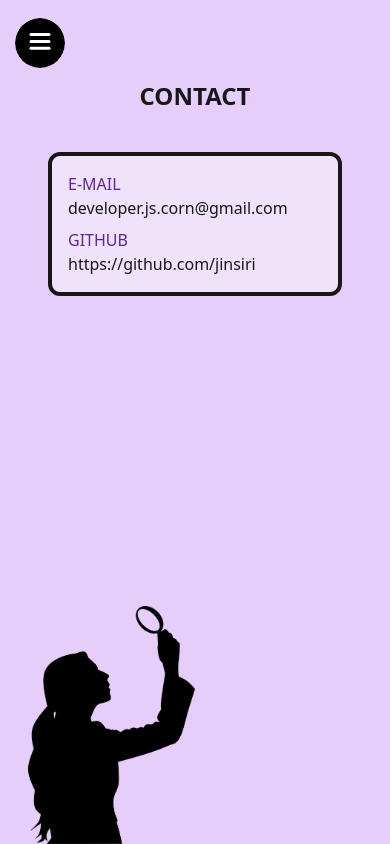
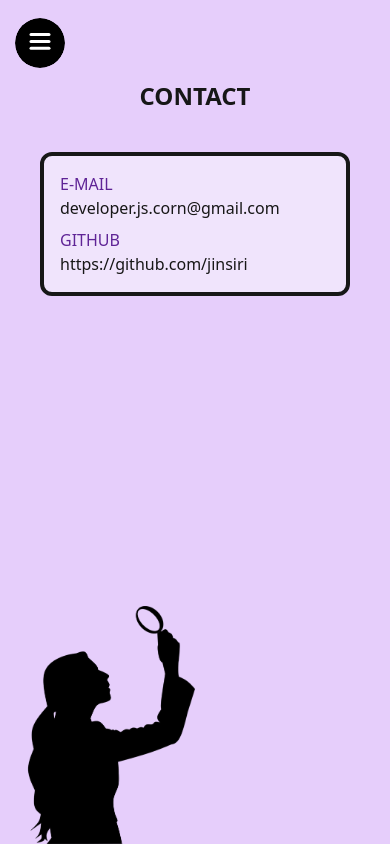
Before and after one commit to jinsiri/truthprevails, a Next.js app: page /classic/contact in a window 390 px wide. Built offline with nearby package versions, Linux system fonts and the light colour scheme.

Commit message:
Style: oklch -> hex 수정(구형 사파리 지원 이슈), 모바일 여백 수정

```diff
--- a/app/classic/contact/page.tsx
+++ b/app/classic/contact/page.tsx
@@ -9,7 +9,7 @@ export default function ClassicContact() {
     <section className={'relative min-h-screen bg-purple-200 px-6 pb-[50vw] md:pb-0 lg:px-0 xl:h-screen xl:overflow-hidden'}>
       <h2 className={'text-center text-2xl font-black uppercase md:text-5xl lg:text-7xl'}>Contact</h2>
       <div
-        className={'my-10 items-center px-6 text-base font-medium md:my-20 md:px-10 md:text-2xl lg:flex lg:h-3/4 lg:text-3xl xl:my-0 xl:px-[25%] xl:text-4xl'}
+        className={'my-10 items-center px-4 text-base font-medium md:my-20 md:px-10 md:text-2xl lg:flex lg:h-3/4 lg:text-3xl xl:my-0 xl:px-[25%] xl:text-4xl'}
       >
         <ul className={'w-full space-y-2 rounded-xl border-4 bg-gray-50/50 p-4 md:space-y-6 md:p-10'}>
           <li className={'items-center gap-1 md:flex md:gap-2'}>
--- a/styles/globals.css
+++ b/styles/globals.css
@@ -15,30 +15,30 @@
   --background: #fff;
   --foreground: #171717;
 
-  --color-amber-50: oklch(0.987 0.022 95.277);
-  --color-amber-100: oklch(0.962 0.059 95.617);
-  --color-amber-200: oklch(0.924 0.12 95.746);
-  --color-amber-300: oklch(0.77 0.18 80);
-  --color-amber-400: oklch(0.828 0.189 84.429);
-  --color-amber-500: oklch(0.769 0.188 70.08);
-  --color-amber-600: oklch(0.666 0.179 58.318);
-  --color-amber-700: oklch(0.555 0.163 48.998);
-  --color-amber-800: oklch(0.473 0.137 46.201);
-  --color-amber-900: oklch(0.414 0.112 45.904);
-  --color-amber-950: oklch(0.279 0.077 45.635);
+  --color-amber-50: #fffdf3;
+  --color-amber-100: #fff7c2;
+  --color-amber-200: #ffe871;
+  --color-amber-300: #fcb92d;
+  --color-amber-400: #fccc2e;
+  --color-amber-500: #eaaa00;
+  --color-amber-600: #c18700;
+  --color-amber-700: #9a6c00;
+  --color-amber-800: #805a00;
+  --color-amber-900: #6b4c00;
+  --color-amber-950: #412e00;
 
   /* sky */
-  --color-sky-50: oklch(0.977 0.013 236.62);
-  --color-sky-100: oklch(0.951 0.026 236.824);
-  --color-sky-200: oklch(0.901 0.058 230.902);
-  --color-sky-300: oklch(0.828 0.111 230.318);
-  --color-sky-400: oklch(0.746 0.16 232.661);
-  --color-sky-500: oklch(0.685 0.169 237.323);
-  --color-sky-600: oklch(0.588 0.158 241.966);
-  --color-sky-700: oklch(0.5 0.134 242.749);
-  --color-sky-800: oklch(0.443 0.11 240.79);
-  --color-sky-900: oklch(0.391 0.09 240.876);
-  --color-sky-950: oklch(0.293 0.066 243.157);
+  --color-sky-50: #f8fcff;
+  --color-sky-100: #eaf7ff;
+  --color-sky-200: #c9eaff;
+  --color-sky-300: #9edaff;
+  --color-sky-400: #6dc8ff;
+  --color-sky-500: #4fbaff;
+  --color-sky-600: #319eea;
+  --color-sky-700: #237fcb;
+  --color-sky-800: #1f6aa7;
+  --color-sky-900: #1e5a8d;
+  --color-sky-950: #133d66;
 
   /* mint */
   --color-emerald-100: #e0f9f3;
@@ -77,17 +77,17 @@
   --color-purple-700: #5f2496;
 
   /* gray */
-  --color-gray-50: oklch(0.985 0.002 247.839);
-  --color-gray-100: oklch(0.967 0.003 264.542);
-  --color-gray-200: oklch(0.928 0.006 264.531);
-  --color-gray-300: oklch(0.872 0.01 258.338);
-  --color-gray-400: oklch(0.707 0.022 261.325);
-  --color-gray-500: oklch(0.551 0.027 264.364);
-  --color-gray-600: oklch(0.446 0.03 256.802);
-  --color-gray-700: oklch(0.373 0.034 259.733);
-  --color-gray-800: oklch(0.278 0.033 256.848);
-  --color-gray-900: oklch(0.21 0.034 264.665);
-  --color-gray-950: oklch(0.13 0.028 261.692);
+  --color-gray-50: #fcfcfe;
+  --color-gray-100: #f5f5fb;
+  --color-gray-200: #e8e8f0;
+  --color-gray-300: #d6d6e2;
+  --color-gray-400: #a4a4b3;
+  --color-gray-500: #88889a;
+  --color-gray-600: #6f6f83;
+  --color-gray-700: #5e5e72;
+  --color-gray-800: #48485c;
+  --color-gray-900: #39394a;
+  --color-gray-950: #252533;
 
   font-family: 'NeoDunggeunmo', sans-serif;
 }
@@ -96,29 +96,30 @@
   --background: #0a0a0a;
   --foreground: #fff;
 
-  --color-amber-50: oklch(0.279 0.077 45.635);
-  --color-amber-100: oklch(0.414 0.112 45.904);
-  --color-amber-200: oklch(0.473 0.137 46.201);
-  --color-amber-300: oklch(0.555 0.163 48.998);
-  --color-amber-400: oklch(0.666 0.179 58.318);
-  --color-amber-500: oklch(0.769 0.188 70.08);
-  --color-amber-600: oklch(0.828 0.189 84.429);
-  --color-amber-700: oklch(0.77 0.18 80);
-  --color-amber-800: oklch(0.924 0.12 95.746);
-  --color-amber-900: oklch(0.962 0.059 95.617);
-  --color-amber-950: oklch(0.987 0.022 95.277);
+  --color-amber-50: #412e00;
+  --color-amber-100: #6b4c00;
+  --color-amber-200: #805a00;
+  --color-amber-300: #9a6c00;
+  --color-amber-400: #c18700;
+  --color-amber-500: #eaaa00;
+  --color-amber-600: #fccc2e;
+  --color-amber-700: #fcb92d;
+  --color-amber-800: #ffe871;
+  --color-amber-900: #fff7c2;
+  --color-amber-950: #fffdf3;
 
-  --color-sky-50: oklch(0.293 0.066 243.157);
-  --color-sky-100: oklch(0.391 0.09 240.876);
-  --color-sky-200: oklch(0.443 0.11 240.79);
-  --color-sky-300: oklch(0.5 0.134 242.749);
-  --color-sky-400: oklch(0.588 0.158 241.966);
-  --color-sky-500: oklch(0.685 0.169 237.323);
-  --color-sky-600: oklch(0.746 0.16 232.661);
-  --color-sky-700: oklch(0.828 0.111 230.318);
-  --color-sky-800: oklch(0.901 0.058 230.902);
-  --color-sky-900: oklch(0.951 0.026 236.824);
-  --color-sky-950: oklch(0.977 0.013 236.62);
+
+  --color-sky-50: #133d66;
+  --color-sky-100: #1e5a8d;
+  --color-sky-200: #1f6aa7;
+  --color-sky-300: #237fcb;
+  --color-sky-400: #319eea;
+  --color-sky-500: #4fbaff;
+  --color-sky-600: #6dc8ff;
+  --color-sky-700: #9edaff;
+  --color-sky-800: #c9eaff;
+  --color-sky-900: #eaf7ff;
+  --color-sky-950: #f8fcff;
 
   --color-emerald-100: #009f87;
   --color-emerald-200: #3ac3a7;
@@ -152,17 +153,17 @@
   --color-purple-600: #e6cefb;
   --color-purple-700: #f6ebfe;
 
-  --color-gray-50: oklch(0.13 0.028 261.692);
-  --color-gray-100: oklch(0.21 0.034 264.665);
-  --color-gray-200: oklch(0.278 0.033 256.848);
-  --color-gray-300: oklch(0.373 0.034 259.733);
-  --color-gray-400: oklch(0.446 0.03 256.802);
-  --color-gray-500: oklch(0.551 0.027 264.364);
-  --color-gray-600: oklch(0.707 0.022 261.325);
-  --color-gray-700: oklch(0.872 0.01 258.338);
-  --color-gray-800: oklch(0.928 0.006 264.531);
-  --color-gray-900: oklch(0.967 0.003 264.542);
-  --color-gray-950: oklch(0.985 0.002 247.839);
+  --color-gray-50: #252533;
+  --color-gray-100: #39394a;
+  --color-gray-200: #48485c;
+  --color-gray-300: #5e5e72;
+  --color-gray-400: #6f6f83;
+  --color-gray-500: #88889a;
+  --color-gray-600: #a4a4b3;
+  --color-gray-700: #d6d6e2;
+  --color-gray-800: #e8e8f0;
+  --color-gray-900: #f5f5fb;
+  --color-gray-950: #fcfcfe;
 }
 
 body {
```
